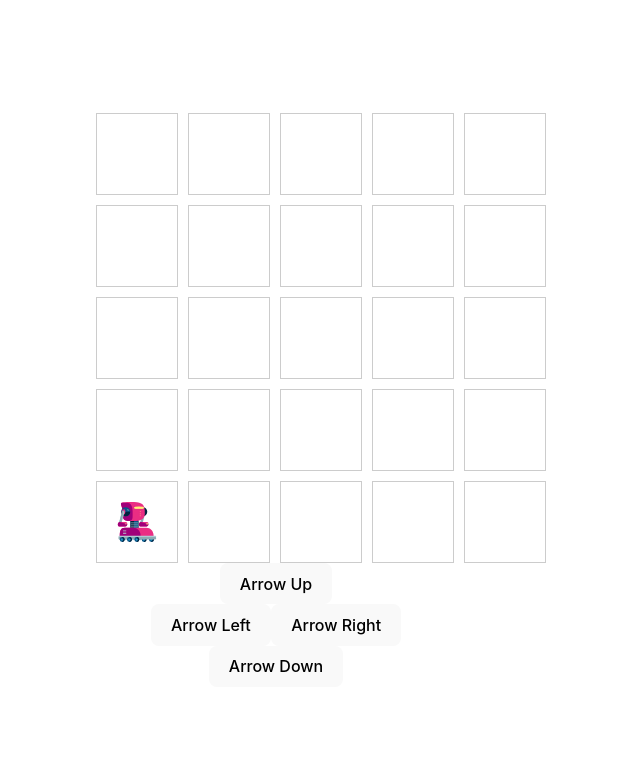
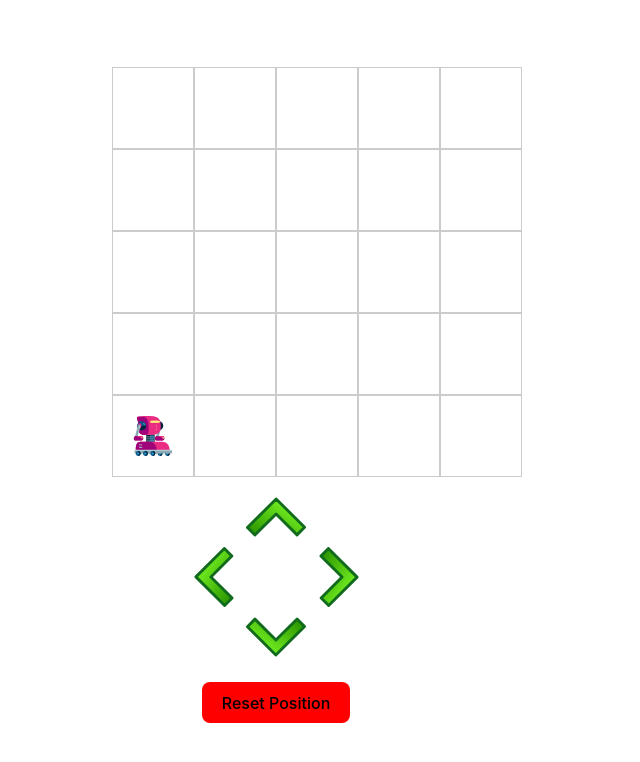
Before and after one commit to dishanfernando91/proton_coding_challenge, a React (Vite) app: page / in a window 1280 px wide. Shown: the top 762 px of the page, without its empty margins (364-1004 px from the left). Built offline with nearby package versions, Linux system fonts and the light colour scheme.

Commit message:
functionality and styling changes

```diff
--- a/src/components/NavPad/NavPad.scss
+++ /dev/null
@@ -1,4 +0,0 @@
-.navpad-container {
-  width: "100%";
-  height: "100%";
-}
--- a/src/components/NavPad/NavPad.tsx
+++ b/src/components/NavPad/NavPad.tsx
@@ -1,21 +1,66 @@
 import useNavigation from "../../hooks/useNavigation";
 import NAV_ACTIONS from "../../store/navigation.actions";
 
-import "./NavPad.scss";
+import ArrowSvg from "../../assets/arrow.svg";
+
+import "./styles.css";
 
 export default function NavPad() {
-  const { moveRobot, position } = useNavigation();
+  const { moveRobot } = useNavigation();
 
   return (
-    <div className="navpad-container">
-      <div className="">
-        <button onClick={() => moveRobot(NAV_ACTIONS.UP)}>Arrow Up</button>
+    <div className="container">
+      <img
+        src={ArrowSvg}
+        alt="Arrow SVG"
+        style={{
+          height: 60,
+          width: 60,
+          cursor: "pointer",
+        }}
+        onClick={() => moveRobot(NAV_ACTIONS.UP)}
+      />
+      <div className="middle-group">
+        <img
+          src={ArrowSvg}
+          alt="Arrow SVG"
+          style={{
+            height: 60,
+            width: 60,
+            transform: "rotate(-90deg)",
+            cursor: "pointer",
+          }}
+          onClick={() => moveRobot(NAV_ACTIONS.LEFT)}
+        />
+        <img
+          src={ArrowSvg}
+          alt="Arrow SVG"
+          style={{
+            height: 60,
+            width: 60,
+            transform: "rotate(90deg)",
+            cursor: "pointer",
+          }}
+          onClick={() => moveRobot(NAV_ACTIONS.RIGHT)}
+        />
       </div>
-      <button onClick={() => moveRobot(NAV_ACTIONS.LEFT)}>Arrow Left</button>
-      <button onClick={() => moveRobot(NAV_ACTIONS.RIGHT)}>Arrow Right</button>
-      <div className="div">
-        <button onClick={() => moveRobot(NAV_ACTIONS.DOWN)}>Arrow Down</button>
-      </div>
+      <img
+        src={ArrowSvg}
+        alt="Arrow SVG"
+        style={{
+          height: 60,
+          width: 60,
+          transform: "rotate(180deg)",
+          cursor: "pointer",
+        }}
+        onClick={() => moveRobot(NAV_ACTIONS.DOWN)}
+      />
+      <button
+        onClick={() => moveRobot(NAV_ACTIONS.RESET)}
+        className="reset-button"
+      >
+        Reset Position
+      </button>
     </div>
   );
 }
--- /dev/null
+++ b/src/components/NavPad/styles.css
@@ -0,0 +1,44 @@
+.container {
+  display: flex;
+  flex-direction: column;
+  justify-content: space-between;
+  align-items: center;
+  height: "100%";
+  width: "100%";
+  padding: 10px;
+}
+
+.button-container {
+  display: flex;
+  flex-direction: column;
+  flex-grow: 1;
+  justify-content: space-between;
+  background-color: green;
+}
+
+.top-button {
+  background-color: red;
+}
+.middle-group {
+  width: 250px;
+  display: flex;
+  justify-content: space-around;
+}
+
+.middle-button {
+  background-color: white;
+}
+
+.bottom-button {
+  background-color: blue;
+}
+
+.reset-button {
+  margin-top: 15px;
+  background-color: red;
+}
+
+.reset-button:hover {
+  margin-top: 15px;
+  background-color: black;
+}
--- a/src/components/Table/Cell/Cell.tsx
+++ b/src/components/Table/Cell/Cell.tsx
@@ -1,20 +1,22 @@
 // import { useState } from "react";
-import "./Cell.scss";
+import "./styles.css";
 
-import RobotSvg from "../../assets/robot.svg";
+import { Position } from "../../../store/navigation.reducer";
+import RobotSvg from "../../../assets/robot.svg";
 
 interface CellProps {
-  cellPosition: {
-    x: number;
-    y: number;
-  };
+  cellPosition: Position;
   isOccupied: boolean;
-  // onClick: (x: number, y: number) => void;
+  teleportRobot: (x: number, y: number) => void;
 }
 
-const Cell: React.FC<CellProps> = ({ cellPosition, isOccupied }) => {
+const Cell: React.FC<CellProps> = ({
+  cellPosition,
+  isOccupied,
+  teleportRobot,
+}) => {
   return (
-    <div className="cell-body" onClick={() => console.log(cellPosition)}>
+    <div className="cell-body" onClick={() => teleportRobot(cellPosition)}>
       {isOccupied ? (
         <img
           src={RobotSvg}
--- a/src/components/Table/Cell/Cell.scss
+++ b/src/components/Table/Cell/styles.css
@@ -2,5 +2,4 @@
   width: 40px;
   height: 40px;
   background: "white";
-  // border: 1px solid white;
 }
--- a/src/components/Table/Table.scss
+++ /dev/null
@@ -1,13 +0,0 @@
-.cell-container {
-  display: grid;
-  grid-template-columns: repeat(5, 1fr); /* 5 columns */
-  grid-gap: 10px; /* Space between items */
-  width: 80%; /* Adjust width as needed */
-  margin: 0 auto; /* Center the grid */
-}
-
-.cell-item {
-  border: 1px solid #ccc; /* Border for each item */
-  padding: 20px; /* Adjust padding as needed */
-  text-align: center;
-}
--- a/src/components/Table/Table.tsx
+++ b/src/components/Table/Table.tsx
@@ -1,12 +1,11 @@
-import { useState } from "react";
 import { Cell } from "./Cell";
 import useNavigation from "../../hooks/useNavigation";
 import isEqual from "lodash.isequal";
 
-import "./Table.scss";
+import "./styles.css";
 
 const Table = () => {
-  const { position } = useNavigation();
+  const { position, teleportRobot } = useNavigation();
 
   const renderCells = () => {
     const cells = [];
@@ -17,6 +16,7 @@ const Table = () => {
             key={`${x}-${y}`}
             cellPosition={{ x, y }}
             isOccupied={isEqual(position, { x, y })}
+            teleportRobot={teleportRobot}
           />
         );
       }
--- /dev/null
+++ b/src/components/Table/styles.css
@@ -0,0 +1,12 @@
+.cell-container {
+  display: grid;
+  grid-template-columns: repeat(5, 1fr);
+  width: 80%;
+  margin: 0 auto;
+}
+
+.cell-item {
+  border: 1px solid #ccc;
+  padding: 20px;
+  text-align: center;
+}
--- a/src/store/navigation.actions.ts
+++ b/src/store/navigation.actions.ts
@@ -4,6 +4,7 @@ const NAV_ACTIONS = {
   DOWN: "DOWN",
   LEFT: "LEFT",
   TELEPORT: "TELEPORT",
+  RESET: "RESET",
 };
 
 export default NAV_ACTIONS;
--- a/src/store/navigation.context.tsx
+++ b/src/store/navigation.context.tsx
@@ -1,15 +1,19 @@
-import { createContext, useReducer } from "react";
+import React, { createContext, useReducer } from "react";
 
 import navigationReducer, {
   initialState,
-  IInitialState,
+  PositionState,
+  Position,
 } from "./navigation.reducer";
 import NAV_ACTIONS from "./navigation.actions";
 
-export const NavigationContext = createContext<IInitialState>(initialState);
+export const NavigationContext = createContext<PositionState>(initialState);
 
-// TODO: fix children types
-export const NavigationProvider = ({ children }: { children: any }) => {
+export const NavigationProvider = ({
+  children,
+}: {
+  children: React.ReactNode;
+}) => {
   const [state, dispatch] = useReducer(navigationReducer, initialState);
 
   const moveRobot = (direction: string) =>
@@ -17,10 +21,10 @@ export const NavigationProvider = ({ children }: { children: any }) => {
       type: direction,
     });
 
-  const teleportRobot = (position: { x: number; y: number }) => {
+  const teleportRobot = (position: Position) => {
     dispatch({
       type: NAV_ACTIONS.TELEPORT,
-      payload: { position },
+      payload: position,
     });
   };
 
--- a/src/store/navigation.reducer.ts
+++ b/src/store/navigation.reducer.ts
@@ -1,22 +1,22 @@
 import NAV_ACTIONS from "./navigation.actions";
-
-export interface IInitialState {
-  position: {
-    x: number;
-    y: number;
-  };
-  error: boolean | null;
-}
-
-interface IAction {
-  type: string;
-  payload?: Pick<IInitialState, "position">;
-}
 
 const MAX_DISTANCE = 5;
 const MIN_DISTANCE = 1;
 
-export const initialState: IInitialState = {
+export interface Position {
+  x: number;
+  y: number;
+}
+export interface PositionState {
+  position: Position;
+  error: boolean | null;
+}
+interface Action {
+  type: string;
+  payload?: Pick<PositionState["position"], "x" | "y">;
+}
+
+export const initialState: PositionState = {
   position: {
     x: 1,
     y: 1,
@@ -24,34 +24,43 @@ export const initialState: IInitialState = {
   error: null,
 };
 
-function navigationReducer(state: IInitialState, action: IAction) {
+function navigationReducer(
+  state: PositionState,
+  action: Action
+): PositionState {
   const { position, error } = state;
   switch (action.type) {
     case NAV_ACTIONS.UP:
       return position.y === MAX_DISTANCE
         ? { ...state, error: true }
-        : { ...state, position: { ...position, y: position.y + 1 } };
+        : { ...state, position: { ...position, y: position.y++ } };
 
     case NAV_ACTIONS.RIGHT:
       return position.x === MAX_DISTANCE
         ? { ...state, error: true }
-        : { ...state, position: { ...position, x: position.x + 1 } };
+        : { ...state, position: { ...position, x: position.x++ } };
 
     case NAV_ACTIONS.DOWN:
       return position.y === MIN_DISTANCE
         ? { ...state, error: true }
-        : { ...state, position: { ...position, y: position.y - 1 } };
+        : { ...state, position: { ...position, y: position.y-- } };
 
     case NAV_ACTIONS.LEFT:
       return position.x === MIN_DISTANCE
         ? { ...state, error: true }
-        : { ...state, position: { ...position, x: position.x - 1 } };
+        : { ...state, position: { ...position, x: position.x-- } };
 
     case NAV_ACTIONS.TELEPORT:
-      // pending
-      return { ...state };
+      return action?.payload
+        ? {
+            ...state,
+            position: action.payload,
+          }
+        : { ...state, error: true };
+    case NAV_ACTIONS.RESET:
+      return { position: { x: 1, y: 1 }, error: null };
     default:
-      throw new Error(`Incorrect move command`);
+      return state;
   }
 }
 
```
Also changed, not shown: src/assets/arrow.svg (added), src/assets/robot.svg (renamed from src/components/assets/robot.svg), src/types/index.ts (added).
